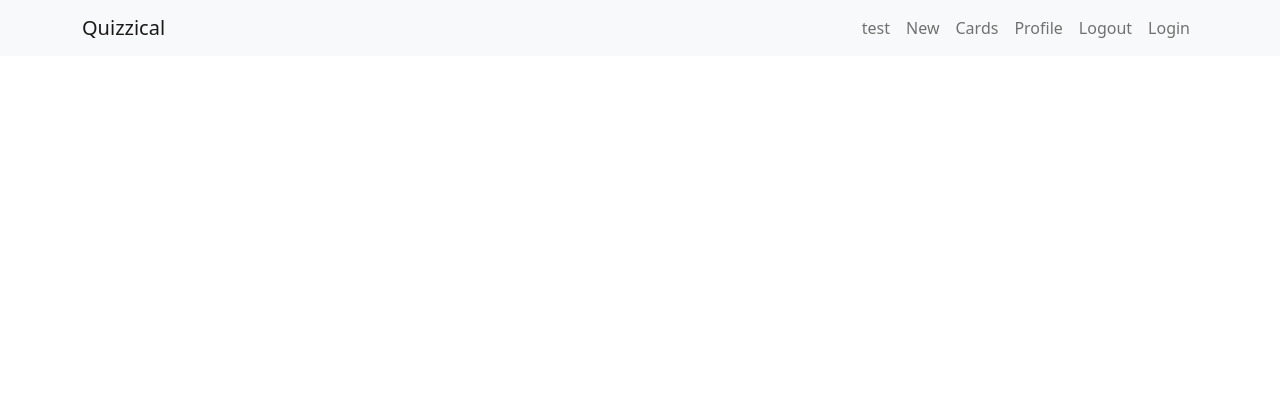
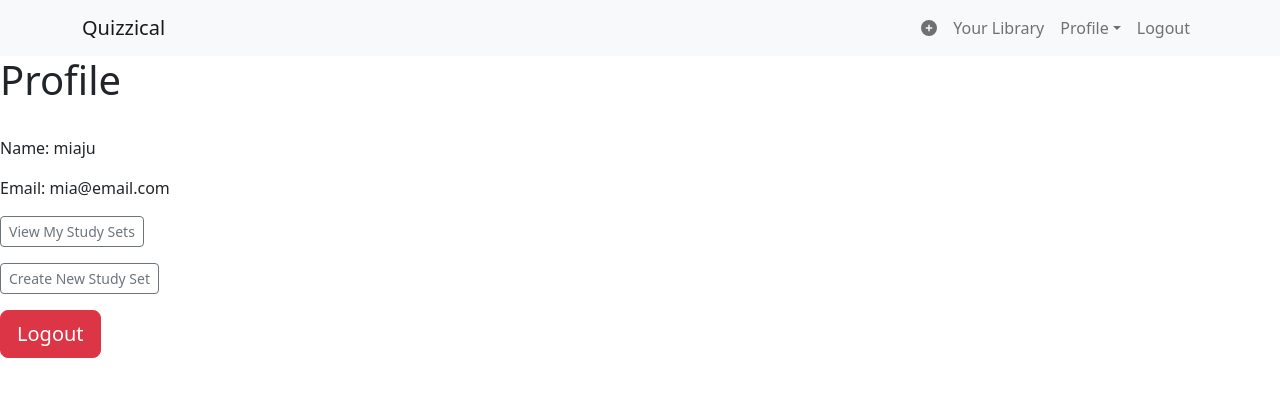
Before and after one commit to miaju/flashcards, a React (Create React App) app in the folder react_app/: page /profile in a window 1280 px wide. Shown: the top 396 px of the page. Built offline with nearby package versions, Linux system fonts and the light colour scheme.

Commit message:
User (#7)
* add fake user

* create useAppData hook

* move state management to usedata hook

* make logout popup

* add fontawesome packages

* create new component

* add icons to navbar

* add user to navbar

* make login/logout show dynamcially

```diff
--- a/react_app/src/App.js
+++ b/react_app/src/App.js
@@ -3,34 +3,32 @@ import { BrowserRouter, Routes, Route } from "react-router-dom";
 import "./App.scss";
 //import axios from "axios";
 
+import useAppData from "./hooks/useAppData";
 import NavBar from "./components/Navbar";
 import Home from "./components/Home";
 import { CardList, NewCard } from "./components/Cards/index"
 import { Login, Logout, Profile } from "./components/User/index";
 
-const testCards = [
-  {front: "front one", back: "back one"},
-  {front: "front two", back: "back two"},
-  {front: "front three", back: "back three"}
-];
 
-function App() {
+export default function App() {
+  const {
+    state,
+    updateLogout
+  } = useAppData();
 
   return (
     <div className="App">
     <BrowserRouter>
-      <NavBar></NavBar>
+      <NavBar logout={updateLogout} user={state.user}/>
       <Routes>
         <Route path="/" element={<Home/>}/>
         <Route path="/new" element={<NewCard/>}/>
-        <Route path="/cards" element={<CardList cards={testCards} />}/>
-        <Route path="/profile" element={<Profile/>}/>
-        <Route path="/logout" element={<Logout/>}/>
+        <Route path="/cards" element={<CardList cards={state.curCards} />}/>
+        <Route path="/profile" element={<Profile user={state.user} logout={updateLogout} show={state.showLogout}/>}/>
         <Route path="/login" element={<Login/>}/>
       </Routes>
     </BrowserRouter>
+    {state.showLogout && <Logout show={state.showLogout} logout={updateLogout}/>}
     </div>
   );
 }
-
-export default App;
--- a/react_app/src/components/Navbar.js
+++ b/react_app/src/components/Navbar.js
@@ -1,10 +1,13 @@
+import { Button, NavDropdown} from 'react-bootstrap';
 import Container from 'react-bootstrap/Container';
 import Nav from 'react-bootstrap/Nav';
 import Navbar from 'react-bootstrap/Navbar';
+import { FontAwesomeIcon } from '@fortawesome/react-fontawesome'
+import { faPlusCircle } from '@fortawesome/free-solid-svg-icons'
 
 import "./Navbar.scss";
 
-export default function NavBar() {
+export default function NavBar({ logout, user }) {
   return (
   <Navbar sticky="top" bg="light" expand="lg">
       <Container id="test">
@@ -14,12 +17,13 @@ export default function NavBar() {
         <Navbar.Toggle/>
         <Navbar.Collapse className="justify-content-end">
           <Nav>
-            <Nav.Link href="/test">test</Nav.Link>
-            <Nav.Link href="/new">New</Nav.Link>
-            <Nav.Link href="/cards">Cards</Nav.Link>
-            <Nav.Link href="/profile">Profile</Nav.Link>
-            <Nav.Link href="/logout" >Logout</Nav.Link>
-            <Nav.Link href="/login" >Login</Nav.Link>
+            <Nav.Link href="/new"><FontAwesomeIcon icon={faPlusCircle} /></Nav.Link>
+            <Nav.Link href="/cards">Your Library</Nav.Link>
+            <NavDropdown title="Profile">
+              <NavDropdown.Item href="/profile">View Profile</NavDropdown.Item>
+              <NavDropdown.Item href="/cards">View Your Study Sets</NavDropdown.Item>
+            </NavDropdown>
+            {user ? <Nav.Link href="" onClick={() => logout(true)}>Logout</Nav.Link> : <Nav.Link href="/login"> Login </Nav.Link>}
           </Nav>
         </Navbar.Collapse>
       </Container>
--- a/react_app/src/components/User/Logout.js
+++ b/react_app/src/components/User/Logout.js
@@ -1,3 +1,28 @@
-export default function Logout(props) {
-  return;
+import Button from 'react-bootstrap/Button';
+import Modal from 'react-bootstrap/Modal';
+
+
+export default function Logout({show, logout}) {
+  return (
+      <Modal
+      size="lg"
+      centered
+      show={show}
+      onHide={() => logout(false)}
+
+      >
+        <Modal.Header closeButton>
+          <Modal.Title>Wait!</Modal.Title>
+        </Modal.Header>
+
+        <Modal.Body>
+          <p>Are you sure you want to logout? You will have to login again to access your study sets and other data. </p>
+        </Modal.Body>
+
+        <Modal.Footer>
+          <Button variant="secondary" onClick={() => logout(false)}>Close</Button>
+          <Button variant="danger" onClick={() => console.log("logout")}>Logout</Button>
+        </Modal.Footer>
+      </Modal>
+  )
 }
--- /dev/null
+++ b/react_app/src/components/User/New.js
@@ -0,0 +1,3 @@
+export default function New(props) {
+  return;
+};
--- a/react_app/src/components/User/Profile.js
+++ b/react_app/src/components/User/Profile.js
@@ -1,3 +1,26 @@
-export default function Profile(props) {
-  return;
-}
+import React from "react";
+import { Button } from "react-bootstrap";
+
+import "./Profile.scss";
+import Logout from "./Logout";
+
+export default function Profile({ user, logout, show }) {
+
+  return (
+    <div className="profile">
+      {show && <Logout show={show} logout={logout}/>}
+      <h1>Profile</h1>
+      <div>
+        <img src={user.picture} alt={user.name} />
+        <div className="info">
+          <p>Name: {user.username}</p>
+          <p>Email: {user.email}</p>
+          <p><Button size="sm" variant="outline-secondary" href="/cards"> View My Study Sets </Button></p>
+          <p><Button size="sm" variant="outline-secondary" href="/new">Create New Study Set </Button></p>
+          <p><Button size="lg" variant="danger" onClick={() => logout(true)}>Logout</Button></p>
+        </div>
+      </div>
+    </div>
+
+  );
+};
--- a/react_app/src/components/User/index.js
+++ b/react_app/src/components/User/index.js
@@ -1,9 +1,11 @@
 import Login from "./Login";
 import Logout from "./Logout";
 import Profile from "./Profile";
+import New from "./New"
 
 export {
   Login,
   Logout,
-  Profile
+  Profile,
+  New
 }
--- /dev/null
+++ b/react_app/src/hooks/useAppData.js
@@ -0,0 +1,29 @@
+import { useState, useEffect } from "react";
+//import axios from "axios";
+
+const testCards = [
+  {front: "front one", back: "back one"},
+  {front: "front two", back: "back two"},
+  {front: "front three", back: "back three"}
+];
+
+const testUser = {
+  email: "mia@email.com",
+  username: "miaju",
+  userId: 1
+}
+
+export default function useAppData() {
+  const [state, setState] = useState({
+    user: testUser,
+    curCards: testCards,
+    showLogout: false
+  });
+
+  const updateLogout = show => setState({...state, showLogout: show});
+
+  return {
+    state,
+    updateLogout
+  }
+}
```
Also changed, not shown: react_app/src/components/User/New.scss (added).
